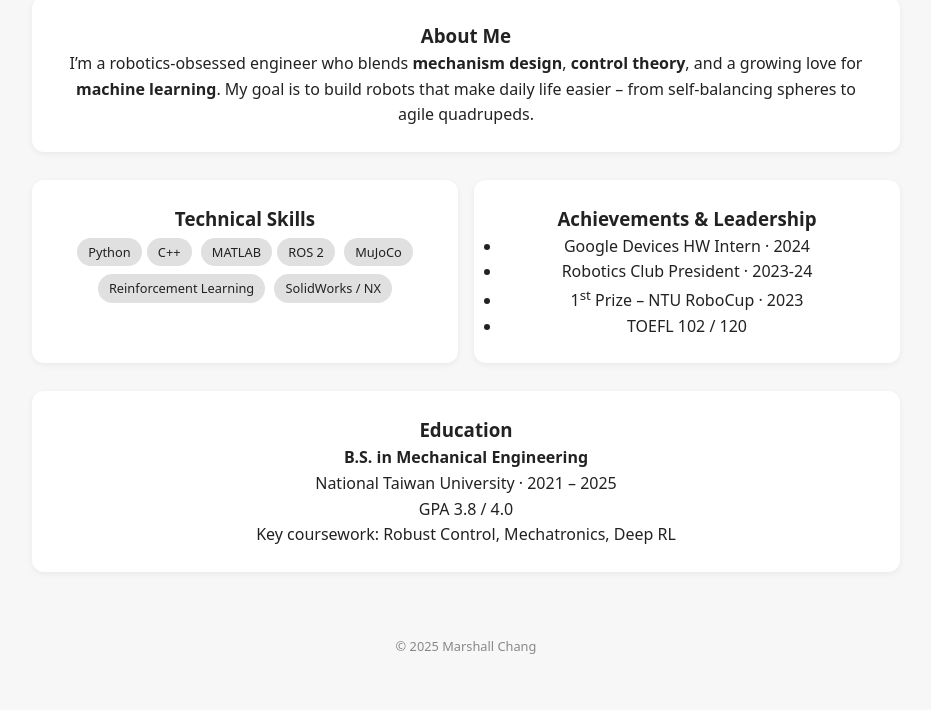
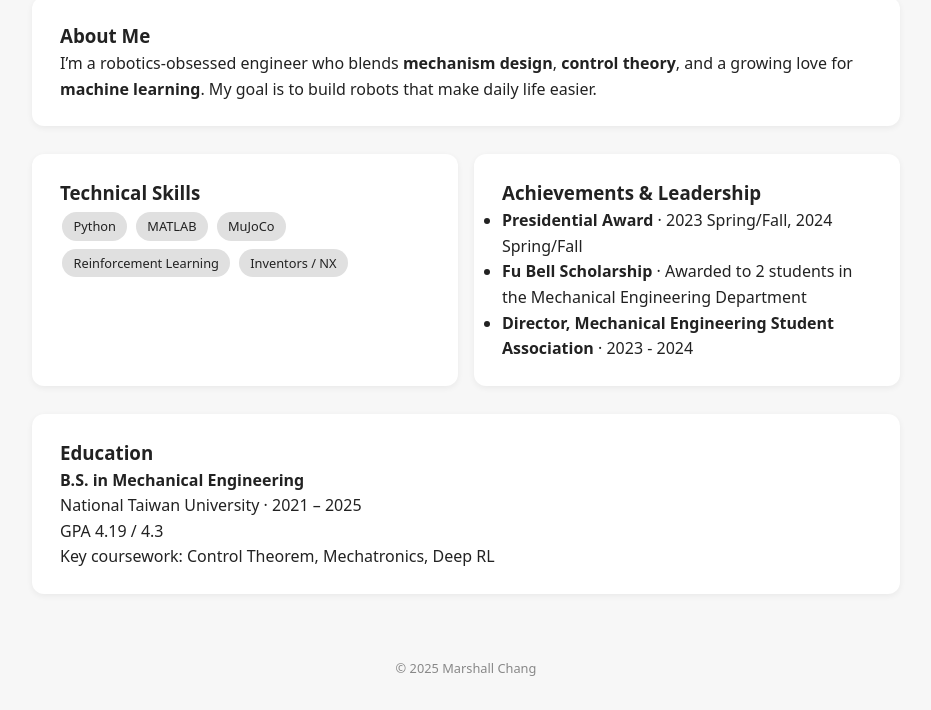
Before and after one commit to Marshall10232002/Marshall10232002.github.io, a plain HTML site: page index.html in a window 1280 px wide. Shown: the part 343-1053 px from the top of the page, without its empty margins (174-1105 px from the left). Before the commit the page ends 1031 px from the top, so only its background shows below. Drawn offline with Linux system fonts and the light colour scheme.

Commit message:
update some format

```diff
--- a/index.html
+++ b/index.html
@@ -21,10 +21,10 @@
 
   <main>
     <!-- ── ABOUT ─────────────────────────────── -->
-    <section id="about" class="page-section center active">
+    <section id="about" class="page-section active">
       <div class="profile">
         <img src="images/profile.jpg" alt="Marshall Chang" />
-        <h2>Marshall Chang</h2>
+        <h2>Po Yu (Marshall) Chang</h2>
         <p class="subtitle">
           Mechanical Engineering Student<br />
           National Taiwan University · Class of 2025
@@ -37,26 +37,25 @@
           I’m a robotics-obsessed engineer who blends <strong>mechanism design</strong>,
           <strong>control theory</strong>, and a growing love for
           <strong>machine&nbsp;learning</strong>. My goal is to build robots that make
-          daily life easier – from self-balancing spheres to agile quadrupeds.
+          daily life easier.
         </p>
       </div>
 
       <div class="grid">
         <div class="card">
           <h3>Technical Skills</h3>
-          <span class="tag">Python</span><span class="tag">C++</span>
-          <span class="tag">MATLAB</span><span class="tag">ROS 2</span>
+          <span class="tag">Python</span>
+          <span class="tag">MATLAB</span>
           <span class="tag">MuJoCo</span><span class="tag">Reinforcement Learning</span>
-          <span class="tag">SolidWorks / NX</span>
+          <span class="tag">Inventors / NX</span>
         </div>
 
         <div class="card">
           <h3>Achievements &amp; Leadership</h3>
           <ul>
-            <li>Google Devices HW Intern · 2024</li>
-            <li>Robotics Club President · 2023-24</li>
-            <li>1<sup>st</sup> Prize – NTU RoboCup · 2023</li>
-            <li>TOEFL 102 / 120</li>
+            <li><strong>Presidential Award</strong> · 2023 Spring/Fall, 2024 Spring/Fall</li>
+            <li><strong>Fu Bell Scholarship</strong> · Awarded to 2 students in the Mechanical Engineering Department</li>
+            <li><strong>Director, Mechanical Engineering Student Association</strong> · 2023 - 2024</li>
           </ul>
         </div>
       </div>
@@ -65,8 +64,8 @@
         <h3>Education</h3>
         <p><strong>B.S. in Mechanical Engineering</strong><br />
            National Taiwan University · 2021 – 2025<br />
-           GPA 3.8 / 4.0<br />
-           Key coursework: Robust Control, Mechatronics, Deep RL</p>
+           GPA 4.19 / 4.3<br />
+           Key coursework: Control Theorem, Mechatronics, Deep RL</p>
       </div>
     </section>
 
@@ -99,7 +98,7 @@
     </section>
 
     <!-- ── CONTACT ───────────────────────────── -->
-    <section id="contact" class="page-section center">
+    <section id="contact" class="page-section">
       <h2 class="section-title">Get in Touch</h2>
       <p class="section-sub">
         Always up for a collaboration, a research chat, or just coffee!
```
Also changed, not shown: 1 other file.
